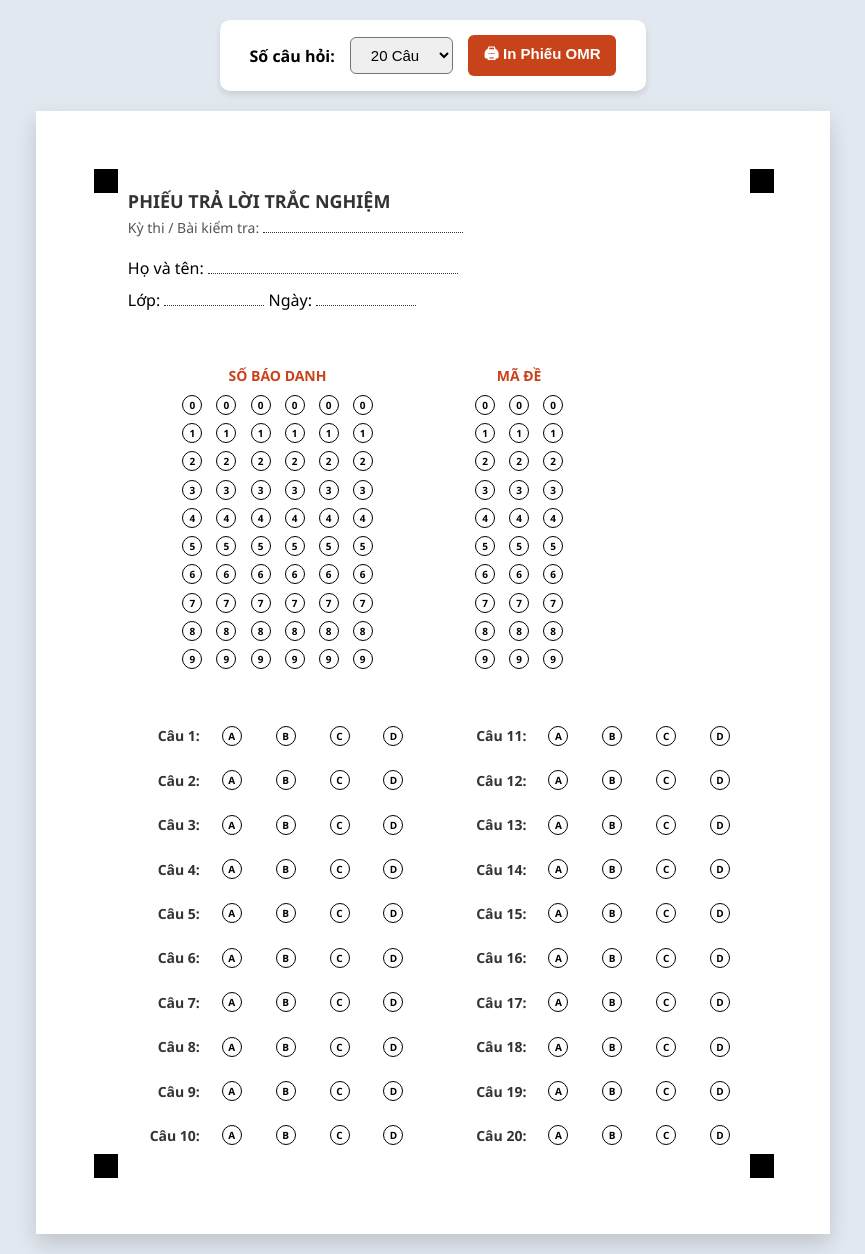
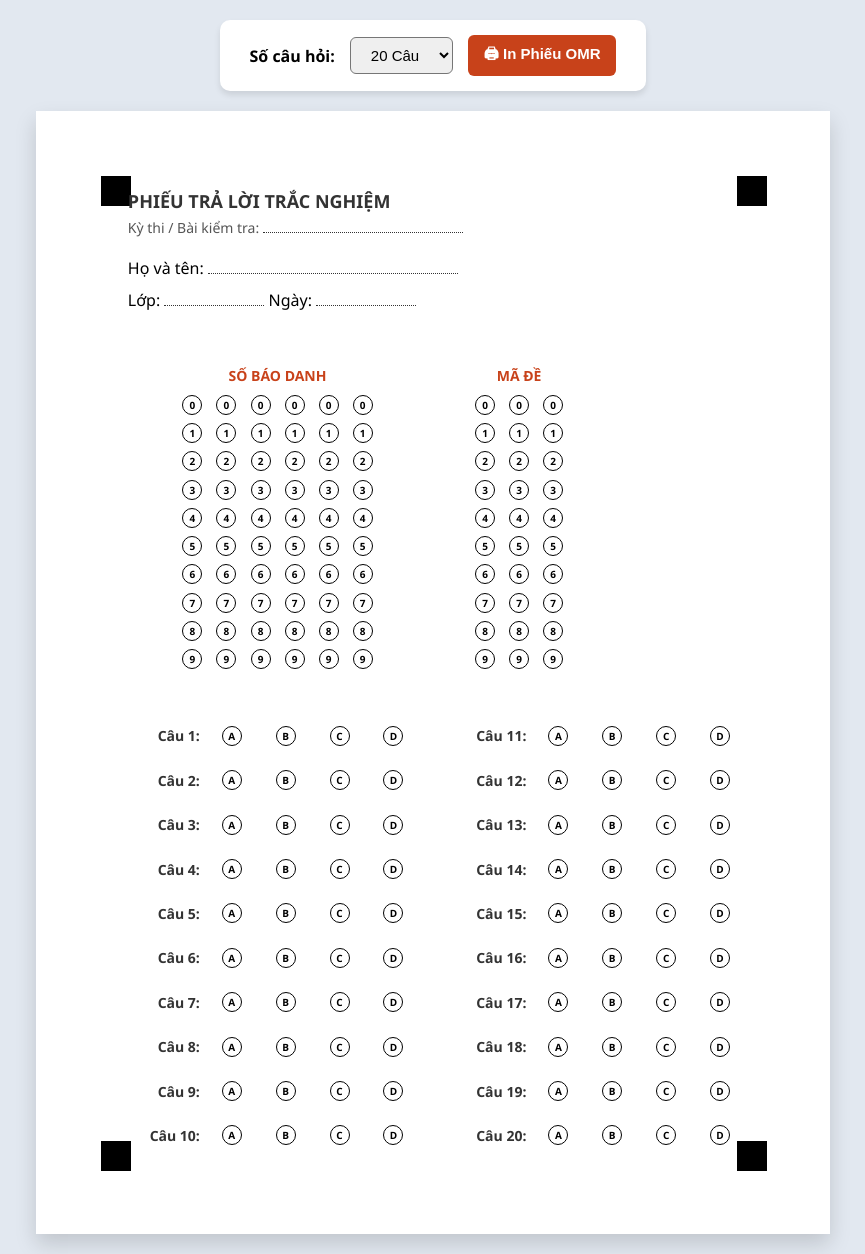
Before and after one commit to TandatH/PHIEU-CHAM-TRAC-NGHIEM, a plain HTML site: page phieu_in.html in a window 1280 px wide. Shown: the whole page, without its empty margins (207-1072 px from the left). Drawn offline with Linux system fonts and the light colour scheme.

Commit message:
Update phieu_in.html

```diff
--- a/phieu_in.html
+++ b/phieu_in.html
@@ -45,16 +45,21 @@
     border: 1px solid transparent;
   }
 
-  /* 4 Điểm neo (Anchor) Đen góc */
+  /* 4 Điểm neo (Anchor) Đen góc — padding trắng để contour không dính lề */
+  .anchor-wrap {
+    position: absolute;
+    width: 44px; height: 44px;
+    background: white;
+    display: flex; align-items: center; justify-content: center;
+  }
+  .anchor-wrap.tl { top: 0; left: 0; }
+  .anchor-wrap.tr { top: 0; right: 0; }
+  .anchor-wrap.bl { bottom: 0; left: 0; }
+  .anchor-wrap.br { bottom: 0; right: 0; }
   .anchor {
-    position: absolute;
-    width: 24px; height: 24px;
+    width: 30px; height: 30px;
     background: black;
   }
-  .tl { top: 0; left: 0; }
-  .tr { top: 0; right: 0; }
-  .bl { bottom: 0; left: 0; }
-  .br { bottom: 0; right: 0; }
 
   /* Header Thông tin Học sinh (Tự do, nằm ở nửa trên) */
   .header-info {
@@ -123,10 +128,10 @@
 
   <div class="a4-page">
     <div class="omr-frame">
-      <div class="anchor tl"></div>
-      <div class="anchor tr"></div>
-      <div class="anchor bl"></div>
-      <div class="anchor br"></div>
+      <div class="anchor-wrap tl"><div class="anchor"></div></div>
+      <div class="anchor-wrap tr"><div class="anchor"></div></div>
+      <div class="anchor-wrap bl"><div class="anchor"></div></div>
+      <div class="anchor-wrap br"><div class="anchor"></div></div>
 
       <div class="header-info">
         <div class="school-info">
```
